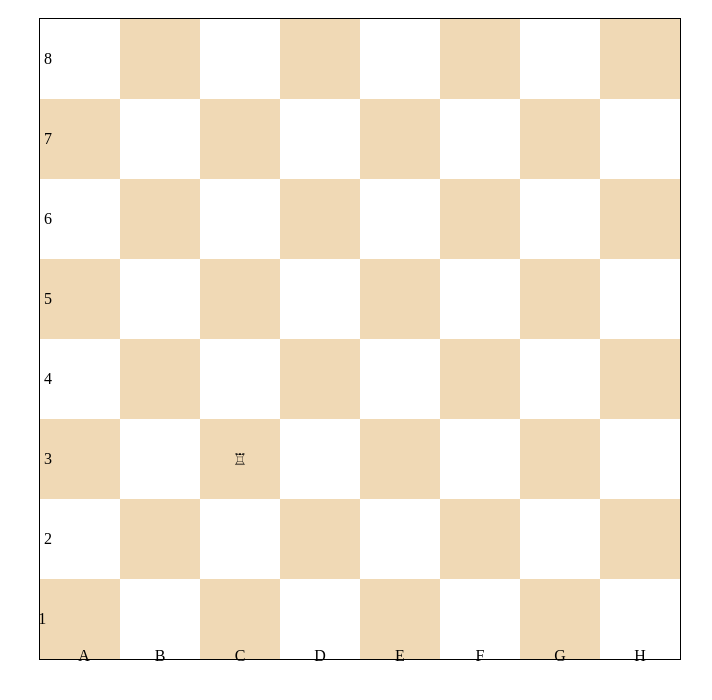
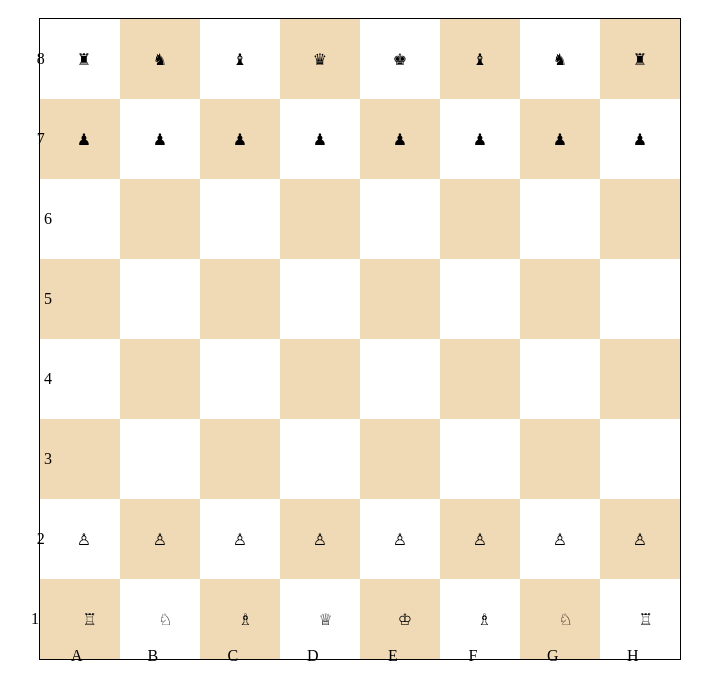
Before and after one commit to lundjohan/chess-engine, a plain HTML site: page index.html in a window 1280 px wide. Shown: the part 88-788 px from the top of the page, without its empty margins (9-721 px from the left). Drawn offline with nearby package versions, Linux system fonts and the light colour scheme.

Commit message:
starting pieces added

```diff
--- a/index.html
+++ b/index.html
@@ -92,9 +92,82 @@
           text += "</div>";
         }
         $("#board").html(text);
-        let white_rook2 = "\u2656";
-        let span = $("<span>").html(PIECES.white_rook);
-        $("#C3").append(span);
+        addStartingPieces();
+        /*let a1 = $("<span>").html(PIECES.white_rook);
+        $("#A1").append(a1);
+        let e1 = $("<span>").html(PIECES.white_king);
+        $("#E1").append(e1);
+        let h1 = $("<span>").html(PIECES.white_rook);
+        $("#H1").append(h1);
+        let a8 = $("<span>").html(PIECES.black_rook);
+        $("#A8").append(a8);*/
+        function addStartingPieces() {
+          //add white pawns
+          for (let i = 0; i < 8; i++) {
+            let pawn = $("<span>").html(PIECES.white_pawn);
+            $("#" + letters[i] + "2").append(pawn);
+          }
+          //add white rooks
+          let rook1 = $("<span>").html(PIECES.white_rook);
+          $("#A1").append(rook1);
+          let rook2 = $("<span>").html(PIECES.white_rook);
+          $("#H1").append(rook2);
+
+          //add white knights
+          let knight1 = $("<span>").html(PIECES.white_knight);
+          $("#B1").append(knight1);
+          let knight2 = $("<span>").html(PIECES.white_knight);
+          $("#G1").append(knight2);
+
+          //add white bishops
+          let bishop1 = $("<span>").html(PIECES.white_bishop);
+          $("#C1").append(bishop1);
+          let bishop2 = $("<span>").html(PIECES.white_bishop);
+          $("#F1").append(bishop2);
+
+          //add white queen
+          let queen = $("<span>").html(PIECES.white_queen);
+          $("#D1").append(queen);
+
+          //add white king
+          let king = $("<span>").html(PIECES.white_king);
+          $("#E1").append(king);
+
+          //add black pawns
+          for (let i = 0; i < 8; i++) {
+            let pawn = $("<span>").html(PIECES.black_pawn);
+            $("#" + letters[i] + "7").append(pawn);
+          }
+
+          //add black rooks
+          let rook3 = $("<span>").html(PIECES.black_rook);
+          $("#A8").append(rook3);
+
+          let rook4 = $("<span>").html(PIECES.black_rook);
+          $("#H8").append(rook4);
+
+          //add black knights
+          let knight3 = $("<span>").html(PIECES.black_knight);
+          $("#B8").append(knight3);
+
+          let knight4 = $("<span>").html(PIECES.black_knight);
+          $("#G8").append(knight4);
+
+          //add black bishops
+          let bishop3 = $("<span>").html(PIECES.black_bishop);
+          $("#C8").append(bishop3);
+
+          let bishop4 = $("<span>").html(PIECES.black_bishop);
+          $("#F8").append(bishop4);
+
+          //add black queen
+          let queen2 = $("<span>").html(PIECES.black_queen);
+          $("#D8").append(queen2);
+
+          //add black king
+          let king2 = $("<span>").html(PIECES.black_king);
+          $("#E8").append(king2);
+        }
       });
     </script>
   </body>
```
